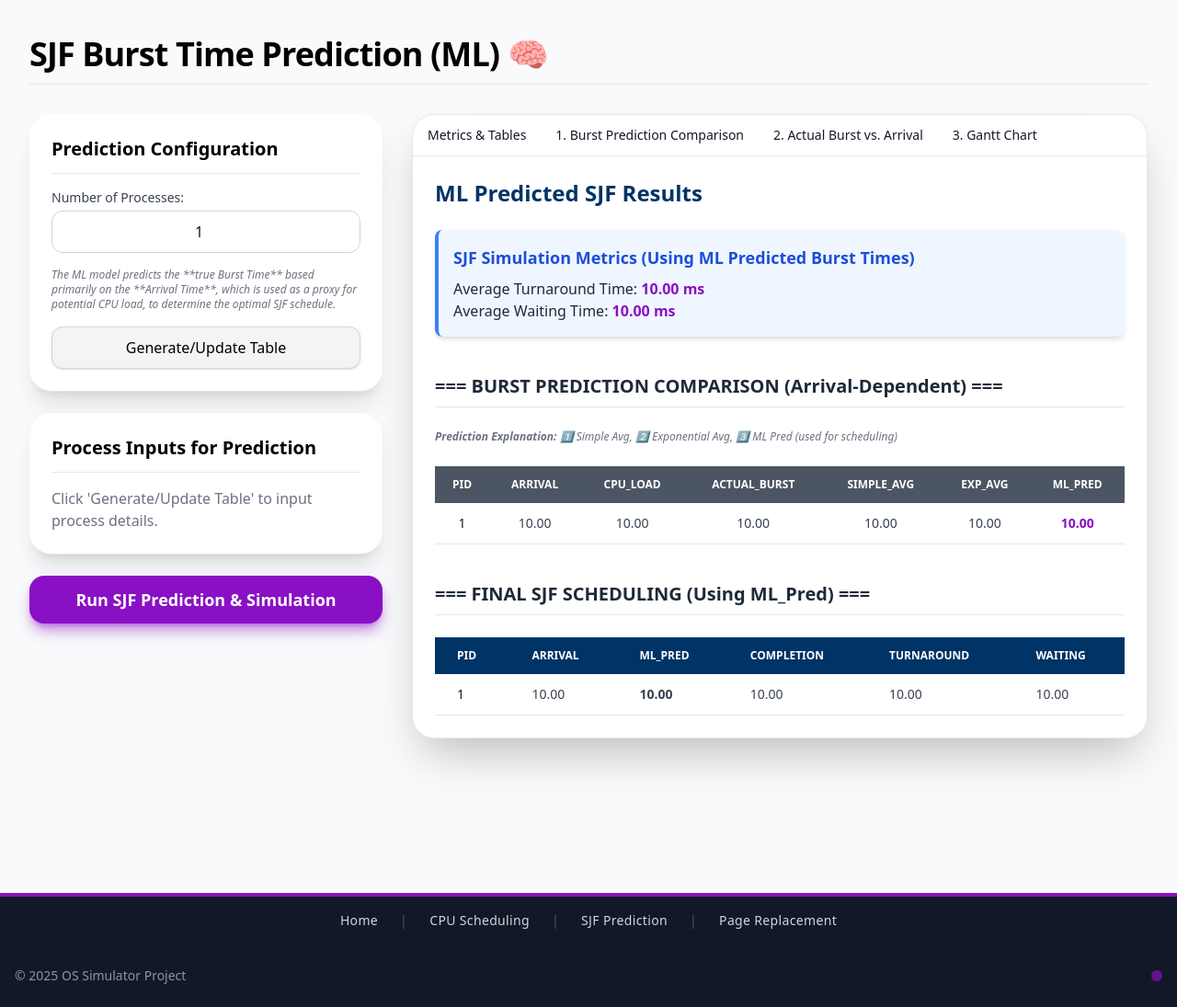
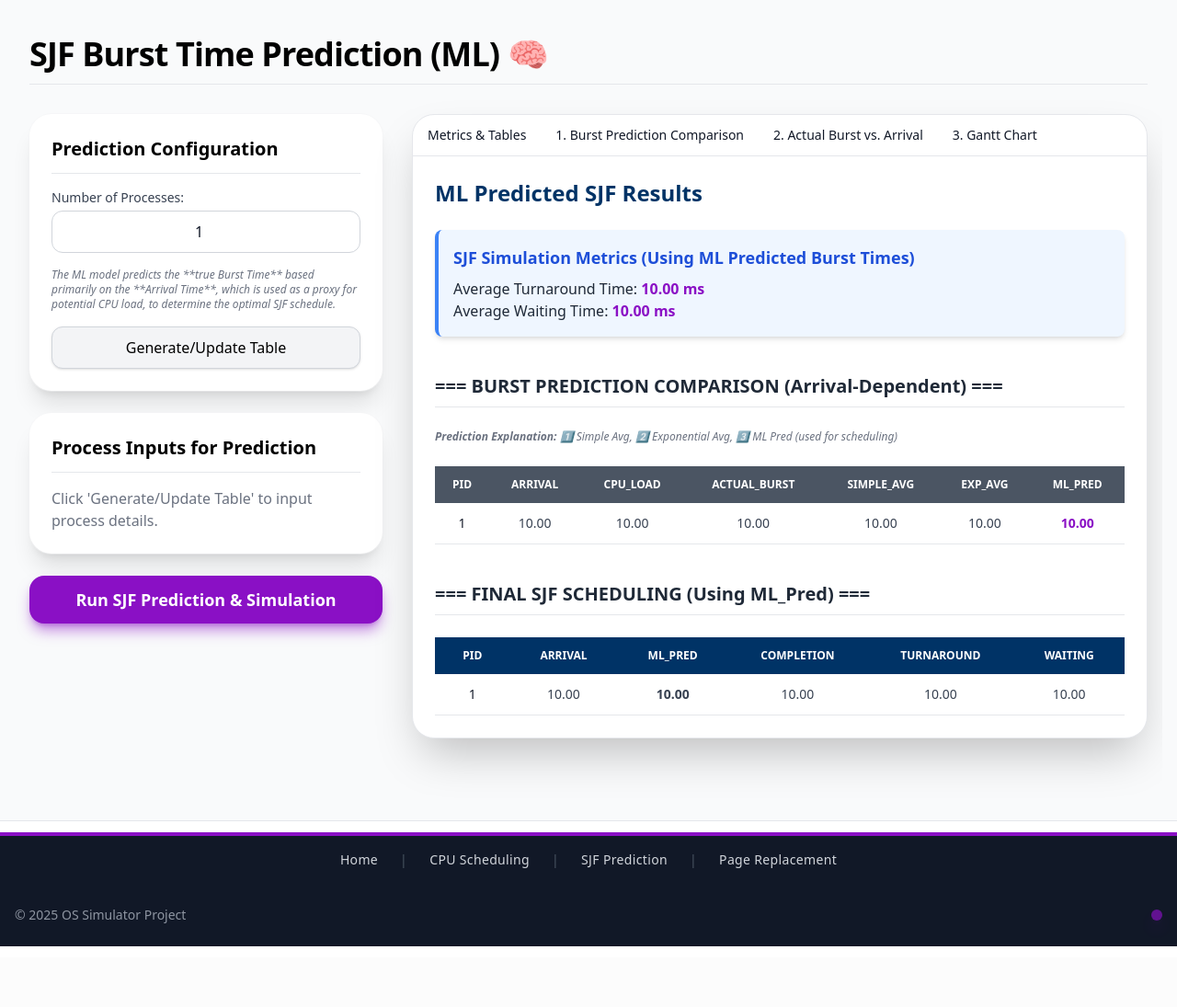
Before and after one commit to ravi0-web/Smart-Os, a Django app: template app/templates/sjf.html in a window 1280 px wide. Shown: the part 113-1208 px from the top of the page at 92% size. After the commit the page ends 1142 px from the top, so only its background shows below. Run offline with Django 5.2, Linux system fonts and the light colour scheme; the template is opened without the code that fills it: most values are stand-ins (such as "Sample title", 1, 10 or a date in 2020); some libraries are stand-ins or nearby versions.

Commit message:
Enhance sjf.html with global styles and layout
Added global styles and layout adjustments for the SJF Burst Time Prediction page.

```diff
--- a/app/templates/sjf.html
+++ b/app/templates/sjf.html
@@ -3,6 +3,71 @@
 {% block title %}ML-Predictive SJF Burst Time Prediction{% endblock %}
 
 {% block content %}
+<style>
+    /* ======== GLOBAL FIXES ======== */
+    html, body {
+        height: 100%;
+        margin: 0;
+        overflow-x: hidden;
+        background-color: #f9fafb;
+    }
+
+    section {
+        min-height: calc(100vh - 150px);
+        overflow-y: auto;
+        padding-bottom: 60px;
+    }
+
+    nav {
+        position: sticky;
+        top: 0;
+        z-index: 50;
+        background: linear-gradient(to right, #8a10c5, #4b0082);
+    }
+
+    footer {
+        position: sticky;
+        bottom: 0;
+        background: #fff;
+        border-top: 1px solid #e5e7eb;
+        text-align: center;
+        padding: 12px 0;
+        color: #555;
+    }
+
+    /* ======== RESULTS CONTAINER ======== */
+    .results-container {
+        max-height: 75vh;
+        overflow-y: auto;
+        scrollbar-width: thin;
+        scrollbar-color: #8a10c5 #f3f4f6;
+    }
+    .results-container::-webkit-scrollbar {
+        width: 8px;
+    }
+    .results-container::-webkit-scrollbar-thumb {
+        background-color: #8a10c5;
+        border-radius: 6px;
+    }
+    .results-container::-webkit-scrollbar-track {
+        background-color: #f3f4f6;
+    }
+
+    /* ======== TABLE + CONTENT ADJUSTMENTS ======== */
+    table {
+        width: 100%;
+        border-collapse: collapse;
+    }
+    th, td {
+        text-align: center;
+        padding: 8px;
+    }
+    img {
+        max-width: 100%;
+        height: auto;
+        display: block;
+    }
+</style>
 <section class="max-w-7xl mx-auto px-4 py-10">
     <h1 class="text-4xl font-extrabold tracking-tight text-[#010101] mb-8 border-b pb-3 border-gray-200">
         SJF Burst Time Prediction (ML) 🧠
```
